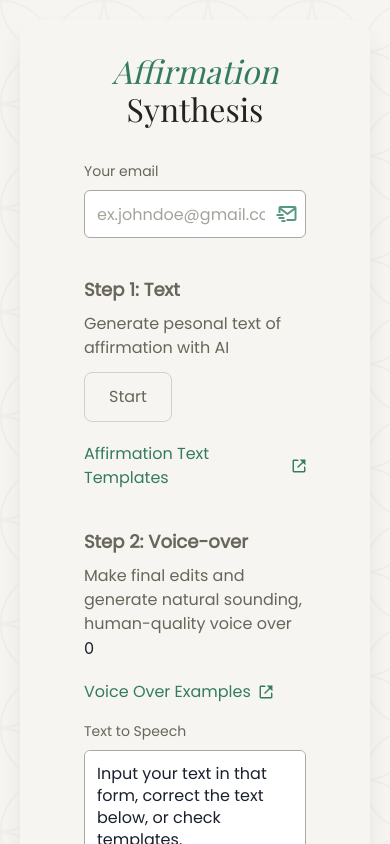
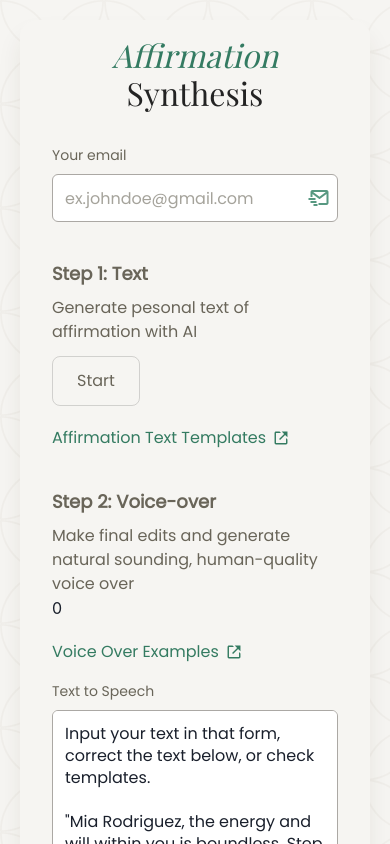
Before and after one commit to sotov1996/ai_voice_public, a React (Create React App) app: page / in a window 390 px wide. Shown: the top 844 px of the page. Built offline with nearby package versions, Linux system fonts and the light colour scheme; no server answers.

Commit message:
styling 20112023

```diff
--- a/src/index.css
+++ b/src/index.css
@@ -11,3 +11,26 @@ code {
   font-family: source-code-pro, Menlo, Monaco, Consolas, 'Courier New',
     monospace;
 }
+
+::-webkit-scrollbar {
+  -webkit-appearance: none;
+}
+
+::-webkit-scrollbar:vertical {
+  width: 12px;
+}
+
+::-webkit-scrollbar:horizontal {
+  height: 12px;
+}
+
+::-webkit-scrollbar-thumb {
+  background-color: rgba(52, 123, 97, 1);
+  border-radius: 10px;
+  border: 2px solid #ffffff;
+}
+
+::-webkit-scrollbar-track {
+  border-radius: 10px;
+  background-color: #ffffff;
+}
--- a/src/pages/Home/Form.jsx
+++ b/src/pages/Home/Form.jsx
@@ -204,7 +204,6 @@ export const FormInput = ({ payment, generateAudio, voices, audioUrl, setAudioUr
 							other={{
 								type: "button"
 							}}
-							handler={() => console.log(props.values.voice_id)}
 						/>
 						{audioUrl && (
 							<ButtonAi
--- a/src/pages/Home/HomePage.jsx
+++ b/src/pages/Home/HomePage.jsx
@@ -4,13 +4,15 @@ import { createCheckoutSession } from "../../services/stripe"
 import { sendEmail } from "../../services/email"
 import { getVoices, getTextIntoSpeech } from "../../services/elevenLabs"
 import { FormFooter } from "./FormFooter"
-import { Stack, Heading } from "@chakra-ui/react"
+import { Stack, Heading, useMediaQuery } from "@chakra-ui/react"
 
 import "./homePage.css"
 
 export const HomePage = ({ setLoading, setAlert, plausible }) => {
     const [voices, setVoisec] = useState([])
     const [audioUrl, setAudioUrl] = useState(null)
+
+    const [isLargerThan500] = useMediaQuery('(max-width: 500px)')
 
     useEffect(() => {
         getVoicesEleveLabs()
@@ -90,7 +92,7 @@ export const HomePage = ({ setLoading, setAlert, plausible }) => {
             maxW={'644px'}
             bg={'rgba(246, 245, 242, 1)'}
             boxShadow={'0px 16px 24px 0px rgba(64, 52, 16, 0.08)'}
-            p={"32px 64px 32px 64px"}>
+            p={isLargerThan500 ? "16px 32px" : "32px 64px"}>
             <Heading
                 fontFamily={"Playfair Display"}
                 fontSize={"32px"}
--- a/src/pages/Home/Modal.jsx
+++ b/src/pages/Home/Modal.jsx
@@ -26,13 +26,14 @@ export const ModalOpenai = (props) => {
 				handler={onOpen}
 			/>
 
-			<Modal isOpen={isOpen} onClose={onClose} isCentered>
+			<Modal isOpen={isOpen} onClose={onClose}>
 				<ModalOverlay />
 				<ModalContent
 					borderRadius={"16px"}
 					bg={"rgba(246, 245, 242, 1)"}
 					boxShadow={"0px 16px 24px 0px rgba(64, 52, 16, 0.08)"}
 					p={"24px 24px"}
+					m={"auto 20px"}
 				>
 					<ModalHeader
 						fontFamily={"Playfair Display"}
--- a/src/pages/Home/Voices.jsx
+++ b/src/pages/Home/Voices.jsx
@@ -60,7 +60,7 @@ export const Voices = ({ values, setVoice }) => {
                                     <audio controls>
                                         <source src={value.preview_url} type="audio/mpeg" />
                                     </audio>
-                                    <Radio value={value.voice_id}  colorScheme='green' borderColor={"rgba(105, 101, 89, 1)"} />
+                                    <Radio value={value.voice_id} colorScheme="green" borderColor={"rgb(166 166 166)"} />
                                 </Stack>
                             </Stack>
                         ))}
```
